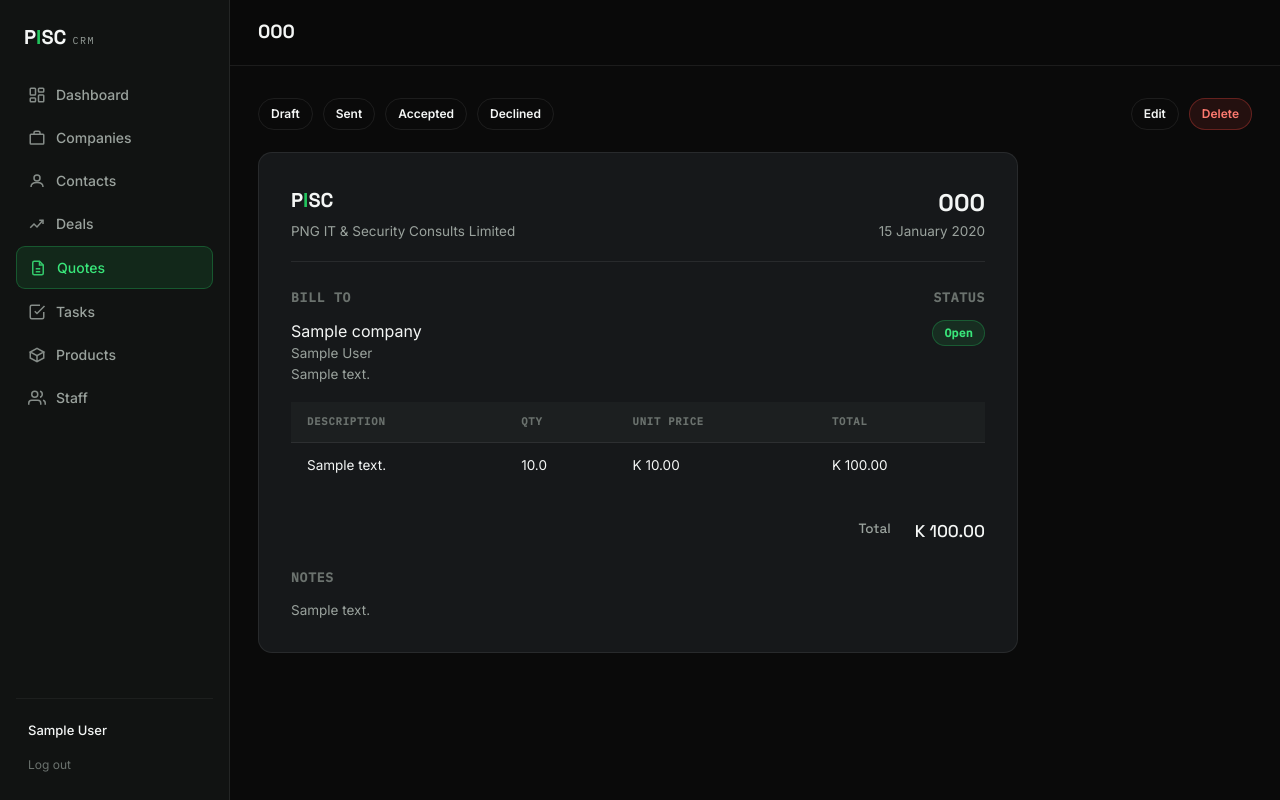
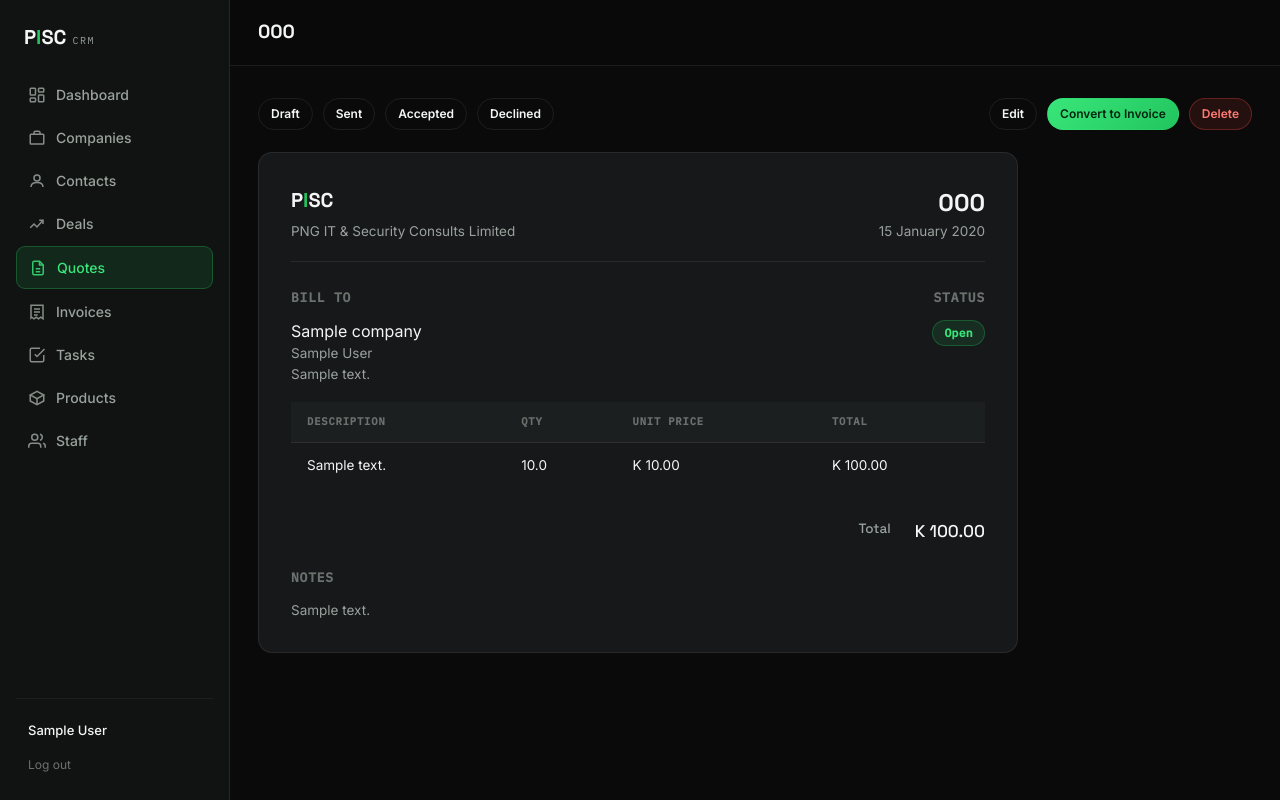
Before and after one commit to MFave-xtc/aibspng26, a Flask app: page /quotes/1 in a window 1280 px wide. Run offline with Flask 3, Linux system fonts and the light colour scheme; the visitor is signed in with stand-in values (Sample User, id 1); tables that the repository leaves empty hold one stand-in row (values such as "Sample post").

Commit message:
Add stock tracking and Quote-to-Invoice conversion to CRM
Two lean additions requested (no new external services):

- Products now track stock_qty and a low_stock_threshold; the
  Products list flags low-stock items, and the dashboard surfaces a
  "Low stock alerts" list. Existing installs get the new columns via
  a small automatic migration check at startup (not a full migration
  framework - just enough to not break an already-running CRM).
- Quotes can be converted to Invoices (one click), carrying over
  line items. Invoices track status (Unpaid/Partial/Paid), due date,
  and amount paid, with a balance-due calculation. Dashboard now
  shows total outstanding invoice value alongside open pipeline value.

Verified end-to-end: migrated an old-schema db with existing data,
added a low-stock product, created a quote, converted it to an
invoice, recorded a partial payment, confirmed dashboard and
invoices list reflect it correctly.

```diff
--- a/crm/app.py
+++ b/crm/app.py
@@ -4,10 +4,13 @@ from datetime import datetime, date
 from functools import wraps
 
 from flask import Flask, render_template, request, redirect, url_for, session, flash, g
+from sqlalchemy import inspect, text
 
 from models import (
     db, User, Company, Contact, Deal, Product, Quote, QuoteLineItem, Task,
+    Invoice, InvoiceLineItem,
     COMPANY_TYPES, DEAL_STAGES, OPEN_DEAL_STAGES, QUOTE_STATUSES, USER_ROLES,
+    INVOICE_STATUSES,
 )
 
 BASE_DIR = os.path.dirname(os.path.abspath(__file__))
@@ -28,8 +31,31 @@ else:
 
 db.init_app(app)
 
+
+def _ensure_columns():
+    """Add any new columns to existing tables (lightweight substitute for a
+    full migration tool — new tables are handled by db.create_all())."""
+    inspector = inspect(db.engine)
+    existing_tables = set(inspector.get_table_names())
+    added_columns = {
+        "product": [
+            ("stock_qty", "INTEGER DEFAULT 0"),
+            ("low_stock_threshold", "INTEGER DEFAULT 0"),
+        ],
+    }
+    for table, columns in added_columns.items():
+        if table not in existing_tables:
+            continue
+        existing_cols = {c["name"] for c in inspector.get_columns(table)}
+        for name, ddl in columns:
+            if name not in existing_cols:
+                db.session.execute(text(f"ALTER TABLE {table} ADD COLUMN {name} {ddl}"))
+    db.session.commit()
+
+
 with app.app_context():
     db.create_all()
+    _ensure_columns()
 
 
 # ───────────────────────── auth helpers ─────────────────────────
@@ -69,6 +95,7 @@ def inject_globals():
         "DEAL_STAGES": DEAL_STAGES,
         "QUOTE_STATUSES": QUOTE_STATUSES,
         "USER_ROLES": USER_ROLES,
+        "INVOICE_STATUSES": INVOICE_STATUSES,
     }
 
 
@@ -76,6 +103,12 @@ def next_quote_number():
     year = datetime.utcnow().year
     count = Quote.query.filter(Quote.quote_number.like(f"Q{year}-%")).count() + 1
     return f"Q{year}-{count:04d}"
+
+
+def next_invoice_number():
+    year = datetime.utcnow().year
+    count = Invoice.query.filter(Invoice.invoice_number.like(f"INV{year}-%")).count() + 1
+    return f"INV{year}-{count:04d}"
 
 
 # ───────────────────────── setup / auth routes ─────────────────────────
@@ -177,6 +210,10 @@ def dashboard():
     )
     recent_quotes = Quote.query.order_by(Quote.created_at.desc()).limit(6).all()
     recent_companies = Company.query.order_by(Company.created_at.desc()).limit(5).all()
+    low_stock_products = [p for p in Product.query.all() if p.is_low_stock]
+    outstanding_total = sum(
+        inv.balance_due for inv in Invoice.query.filter(Invoice.status != "Paid").all()
+    )
     return render_template(
         "dashboard.html",
         stage_counts=stage_counts,
@@ -188,6 +225,8 @@ def dashboard():
         today=date.today(),
         total_companies=Company.query.count(),
         total_contacts=Contact.query.count(),
+        low_stock_products=low_stock_products,
+        outstanding_total=outstanding_total,
     )
 
 
@@ -524,6 +563,81 @@ def quote_delete(quote_id):
     return redirect(url_for("quotes_list"))
 
 
+@app.route("/quotes/<int:quote_id>/convert", methods=["POST"])
+@login_required
+def quote_to_invoice(quote_id):
+    quote = Quote.query.get_or_404(quote_id)
+    invoice = Invoice(
+        invoice_number=next_invoice_number(),
+        quote_id=quote.id,
+        company_id=quote.company_id,
+        contact_id=quote.contact_id,
+        deal_id=quote.deal_id,
+        status="Unpaid",
+    )
+    for li in quote.line_items:
+        invoice.line_items.append(
+            InvoiceLineItem(description=li.description, qty=li.qty, unit_price=li.unit_price)
+        )
+    db.session.add(invoice)
+    db.session.commit()
+    flash(f"Invoice {invoice.invoice_number} created from this quote.", "success")
+    return redirect(url_for("invoice_edit", invoice_id=invoice.id))
+
+
+# ───────────────────────── invoices ─────────────────────────
+
+@app.route("/invoices")
+@login_required
+def invoices_list():
+    invoices = Invoice.query.order_by(Invoice.created_at.desc()).all()
+    return render_template("invoices_list.html", invoices=invoices)
+
+
+@app.route("/invoices/<int:invoice_id>")
+@login_required
+def invoice_view(invoice_id):
+    invoice = Invoice.query.get_or_404(invoice_id)
+    return render_template("invoice_view.html", invoice=invoice)
+
+
+@app.route("/invoices/<int:invoice_id>/edit", methods=["GET", "POST"])
+@login_required
+def invoice_edit(invoice_id):
+    invoice = Invoice.query.get_or_404(invoice_id)
+    if request.method == "POST":
+        due = request.form.get("due_date") or None
+        invoice.due_date = date.fromisoformat(due) if due else None
+        invoice.amount_paid = float(request.form.get("amount_paid") or 0)
+        invoice.notes = request.form.get("notes", "").strip()
+        db.session.commit()
+        flash("Invoice updated.", "success")
+        return redirect(url_for("invoice_view", invoice_id=invoice.id))
+    return render_template("invoice_form.html", invoice=invoice)
+
+
+@app.route("/invoices/<int:invoice_id>/status", methods=["POST"])
+@login_required
+def invoice_status_update(invoice_id):
+    invoice = Invoice.query.get_or_404(invoice_id)
+    status = request.form.get("status")
+    if status in INVOICE_STATUSES:
+        invoice.status = status
+        db.session.commit()
+        flash("Invoice status updated.", "success")
+    return redirect(url_for("invoice_view", invoice_id=invoice.id))
+
+
+@app.route("/invoices/<int:invoice_id>/delete", methods=["POST"])
+@login_required
+def invoice_delete(invoice_id):
+    invoice = Invoice.query.get_or_404(invoice_id)
+    db.session.delete(invoice)
+    db.session.commit()
+    flash("Invoice deleted.", "success")
+    return redirect(url_for("invoices_list"))
+
+
 # ───────────────────────── tasks ─────────────────────────
 
 @app.route("/tasks")
@@ -604,6 +718,8 @@ def product_new():
             brand=request.form.get("brand", "").strip(),
             sku=request.form.get("sku", "").strip(),
             unit_price=float(request.form.get("unit_price") or 0),
+            stock_qty=int(request.form.get("stock_qty") or 0),
+            low_stock_threshold=int(request.form.get("low_stock_threshold") or 0),
             notes=request.form.get("notes", "").strip(),
         )
         db.session.add(p)
@@ -622,6 +738,8 @@ def product_edit(product_id):
         product.brand = request.form.get("brand", "").strip()
         product.sku = request.form.get("sku", "").strip()
         product.unit_price = float(request.form.get("unit_price") or 0)
+        product.stock_qty = int(request.form.get("stock_qty") or 0)
+        product.low_stock_threshold = int(request.form.get("low_stock_threshold") or 0)
         product.notes = request.form.get("notes", "").strip()
         db.session.commit()
         flash("Product updated.", "success")
--- a/crm/models.py
+++ b/crm/models.py
@@ -9,6 +9,7 @@ COMPANY_TYPES = ["Government", "Commercial", "Residential"]
 DEAL_STAGES = ["Lead", "Contacted", "Quoted", "Negotiation", "Won", "Lost"]
 OPEN_DEAL_STAGES = ["Lead", "Contacted", "Quoted", "Negotiation"]
 QUOTE_STATUSES = ["Draft", "Sent", "Accepted", "Declined"]
+INVOICE_STATUSES = ["Unpaid", "Partial", "Paid"]
 TASK_STATUSES = ["Open", "Done"]
 USER_ROLES = ["admin", "staff"]
 
@@ -91,7 +92,13 @@ class Product(db.Model):
     brand = db.Column(db.String(100))
     sku = db.Column(db.String(100))
     unit_price = db.Column(db.Float, default=0)
+    stock_qty = db.Column(db.Integer, default=0)
+    low_stock_threshold = db.Column(db.Integer, default=0)
     notes = db.Column(db.Text)
+
+    @property
+    def is_low_stock(self):
+        return (self.stock_qty or 0) <= (self.low_stock_threshold or 0)
 
 
 class Quote(db.Model):
@@ -128,6 +135,53 @@ class QuoteLineItem(db.Model):
         return (self.qty or 0) * (self.unit_price or 0)
 
 
+class Invoice(db.Model):
+    id = db.Column(db.Integer, primary_key=True)
+    invoice_number = db.Column(db.String(30), unique=True, nullable=False)
+    quote_id = db.Column(db.Integer, db.ForeignKey("quote.id"))
+    company_id = db.Column(db.Integer, db.ForeignKey("company.id"))
+    contact_id = db.Column(db.Integer, db.ForeignKey("contact.id"))
+    deal_id = db.Column(db.Integer, db.ForeignKey("deal.id"))
+    status = db.Column(db.String(20), default="Unpaid")
+    issued_date = db.Column(db.Date, default=date.today)
+    due_date = db.Column(db.Date)
+    amount_paid = db.Column(db.Float, default=0)
+    notes = db.Column(db.Text)
+    created_at = db.Column(db.DateTime, default=datetime.utcnow)
+
+    quote = db.relationship("Quote")
+    company = db.relationship("Company")
+    contact = db.relationship("Contact")
+    deal = db.relationship("Deal")
+    line_items = db.relationship(
+        "InvoiceLineItem", backref="invoice", cascade="all, delete-orphan", lazy=True
+    )
+
+    @property
+    def total(self):
+        return sum(li.line_total for li in self.line_items)
+
+    @property
+    def balance_due(self):
+        return self.total - (self.amount_paid or 0)
+
+    @property
+    def is_overdue(self):
+        return self.status != "Paid" and self.due_date and self.due_date < date.today()
+
+
+class InvoiceLineItem(db.Model):
+    id = db.Column(db.Integer, primary_key=True)
+    invoice_id = db.Column(db.Integer, db.ForeignKey("invoice.id"), nullable=False)
+    description = db.Column(db.String(300), nullable=False)
+    qty = db.Column(db.Float, default=1)
+    unit_price = db.Column(db.Float, default=0)
+
+    @property
+    def line_total(self):
+        return (self.qty or 0) * (self.unit_price or 0)
+
+
 class Task(db.Model):
     id = db.Column(db.Integer, primary_key=True)
     title = db.Column(db.String(200), nullable=False)
--- a/crm/templates/base.html
+++ b/crm/templates/base.html
@@ -36,6 +36,10 @@
       <a href="{{ url_for('quotes_list') }}" class="{{ 'active' if request.endpoint and request.endpoint.startswith('quote') else '' }}">
         <svg width="18" height="18" viewBox="0 0 24 24" fill="none" stroke="currentColor" stroke-width="2"><path d="M14 3H7a2 2 0 0 0-2 2v14a2 2 0 0 0 2 2h10a2 2 0 0 0 2-2V8z"/><path d="M14 3v5h5M9 13h6M9 17h6"/></svg>
         Quotes
+      </a>
+      <a href="{{ url_for('invoices_list') }}" class="{{ 'active' if request.endpoint and request.endpoint.startswith('invoice') else '' }}">
+        <svg width="18" height="18" viewBox="0 0 24 24" fill="none" stroke="currentColor" stroke-width="2"><path d="M4 3h16v18l-3-2-3 2-3-2-3 2-3-2-1 1V3Z"/><path d="M8 8h8M8 12h8M8 16h5"/></svg>
+        Invoices
       </a>
       <a href="{{ url_for('tasks_list') }}" class="{{ 'active' if request.endpoint and request.endpoint.startswith('task') else '' }}">
         <svg width="18" height="18" viewBox="0 0 24 24" fill="none" stroke="currentColor" stroke-width="2"><path d="M9 11l3 3L22 4"/><path d="M21 12v7a2 2 0 0 1-2 2H5a2 2 0 0 1-2-2V5a2 2 0 0 1 2-2h11"/></svg>
--- a/crm/templates/quote_view.html
+++ b/crm/templates/quote_view.html
@@ -10,6 +10,9 @@
   </form>
   <div class="form-actions">
     <a href="{{ url_for('quote_edit', quote_id=quote.id) }}" class="btn btn-ghost btn-sm">Edit</a>
+    <form method="post" action="{{ url_for('quote_to_invoice', quote_id=quote.id) }}" class="inline-form">
+      <button type="submit" class="btn btn-primary btn-sm">Convert to Invoice</button>
+    </form>
     <form method="post" action="{{ url_for('quote_delete', quote_id=quote.id) }}" class="inline-form" data-confirm="Delete this quote?">
       <button type="submit" class="btn btn-danger btn-sm">Delete</button>
     </form>
```
Also changed, not shown: crm/templates/dashboard.html (+14 -1 lines), crm/templates/invoice_form.html (added, +23 -0 lines), crm/templates/invoice_view.html (added, +74 -0 lines), crm/templates/invoices_list.html (added, +31 -0 lines), crm/templates/product_form.html (+8 -0 lines), crm/templates/products_list.html (+9 -2 lines).
